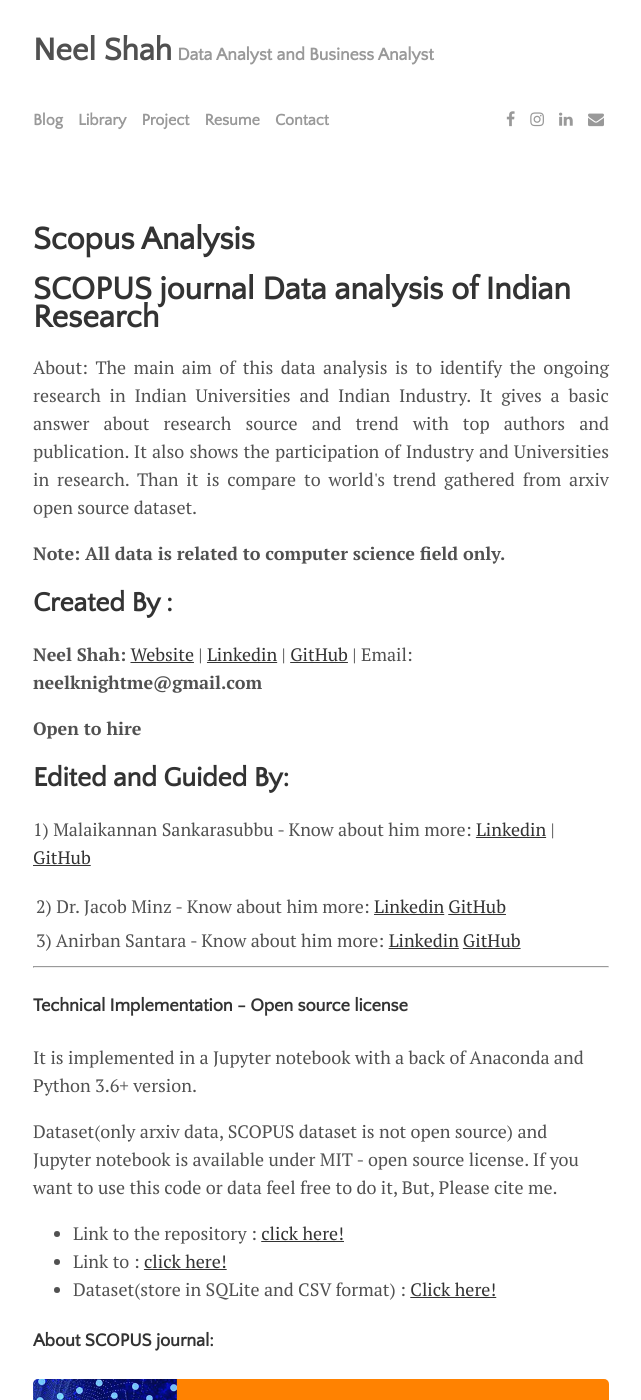
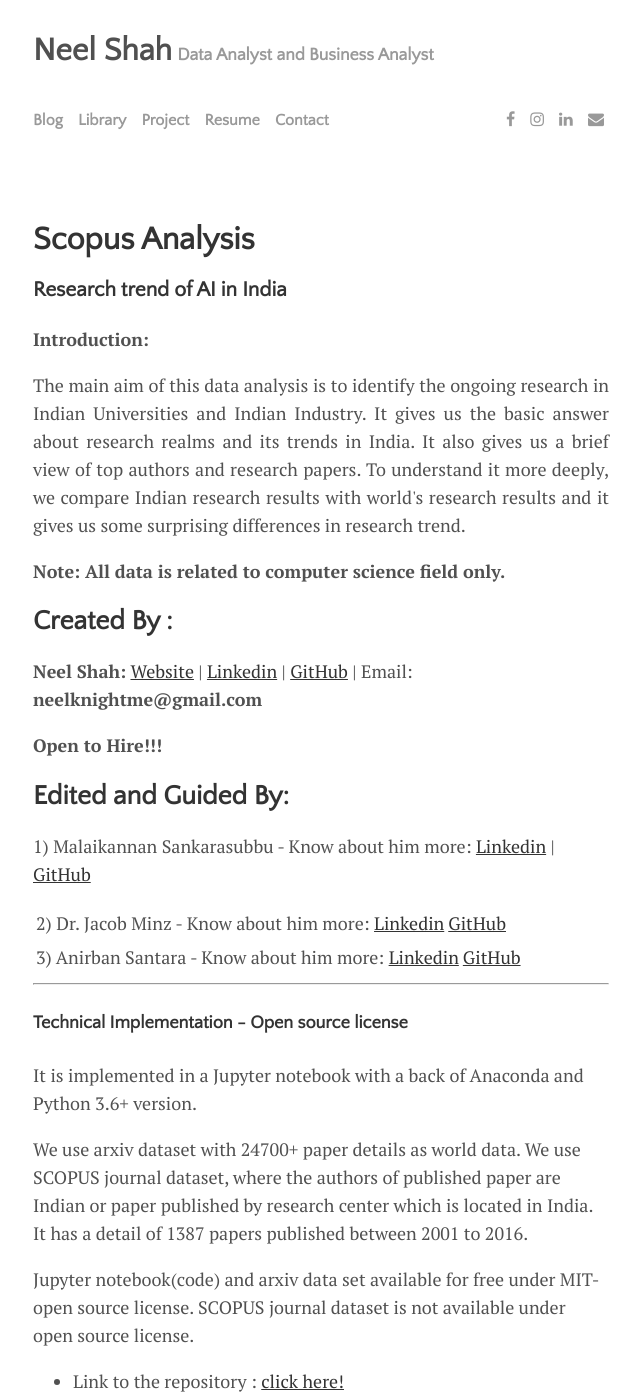
Before and after one commit to NeelShah18/neelshah18.github.io, a Jekyll site: the page built from _posts/2017-03-15-Scopus-analysis.md, in a window 1280 px wide and 1400 px high. Shown: the whole window, without its empty margins (319-960 px from the left). Built offline with Jekyll 4.4.1, drawn with Linux system fonts in a browser that asks for light colours; nearby versions of some CDN libraries; our own code applies the rules of GitHub Pages for plain Markdown files; some of the changed text lies outside the part shown.

Commit message:
Update 2017-03-15-Scopus-analysis.md

```diff
--- a/_posts/2017-03-15-Scopus-analysis.md
+++ b/_posts/2017-03-15-Scopus-analysis.md
@@ -1,6 +1,7 @@
-# SCOPUS journal Data analysis of Indian Research
+### Research trend of AI in India
 
-<p style="text-align: justify;">About: The main aim of this data analysis is to identify the ongoing research in Indian Universities and Indian Industry. It gives a basic answer about research source and trend with top authors and publication. It also shows the participation of Industry and Universities in research. Than it is compare to world's trend gathered from arxiv open source dataset.</p>
+**Introduction:**
+<p style="text-align: justify;">The main aim of this data analysis is to identify the ongoing research in Indian Universities and Indian Industry. It gives us the basic answer about research realms and its trends in India. It also gives us a brief view of top authors and research papers. To understand it more deeply, we compare Indian research results with world's research results and it gives us some surprising differences in research trend.</p>
 
 **Note: All data is related to computer science field only.**
 
@@ -8,7 +9,7 @@ Created By :
 -------------
 **Neel Shah:** [Website](https://neelshah18.github.io/) | [Linkedin](https://www.linkedin.com/in/neel-shah-7b5495104/) | [GitHub](https://github.com/NeelShah18) | Email: **neelknightme@gmail.com**
 
-**Open to hire**
+**Open to Hire!!!**
 
 Edited and Guided By:
 -----------
@@ -24,7 +25,9 @@ Edited and Guided By:
 
 It is implemented in a Jupyter notebook with a back of Anaconda and Python 3.6+ version.
 
-Dataset(only arxiv data, SCOPUS dataset is not open source) and Jupyter notebook is available under MIT - open source license. If you want to use this code or data feel free to do it, But,  Please cite me.
+We use arxiv dataset with 24700+ paper details as world data. We use SCOPUS journal dataset, where the authors of published paper are Indian or paper published by research center which is located in India. It has a detail of 1387 papers published between 2001 to 2016.
+
+Jupyter notebook(code) and arxiv data set available for free under MIT- open source license. SCOPUS journal dataset is not available under open source license.
 
 * Link to the repository : [click here!](https://github.com/NeelShah18/scopus-analysis-for-indian-researcher)
 * Link to : [click here!](https://github.com/NeelShah18/scopus-analysis-for-indian-researcher)
@@ -34,7 +37,7 @@ Dataset(only arxiv data, SCOPUS dataset is not open source) and Jupyter notebook
 <img src="/images/scopus_pic/scopus.png" width="750px" height="250px">
 
 #### About ARXIV
-<p style="text-align: justify;">arXiv is an e-print service in the fields of physics, mathematics, computer science, quantitative biology, quantitative finance and statistics. Submissions to arXiv should conform to Cornell University academic standards. arXiv is owned and operated by Cornell University, a private not-for-profit educational institution. arXiv is funded by Cornell University Library, the Simons Foundation and by the member institutions.</p> [ref](https://arxiv.org/)
+<p style="text-align: justify;">ARXIV is an e-print service in the fields of physics, mathematics, computer science, quantitative biology, quantitative finance and statistics. Submissions to arXiv should conform to Cornell University academic standards. arXiv is owned and operated by Cornell University, a private not-for-profit educational institution. arXiv is funded by Cornell University Library, the Simons Foundation and by the member institutions.</p> [ref](https://arxiv.org/)
 
 #### Results of data analysis:
 
```
